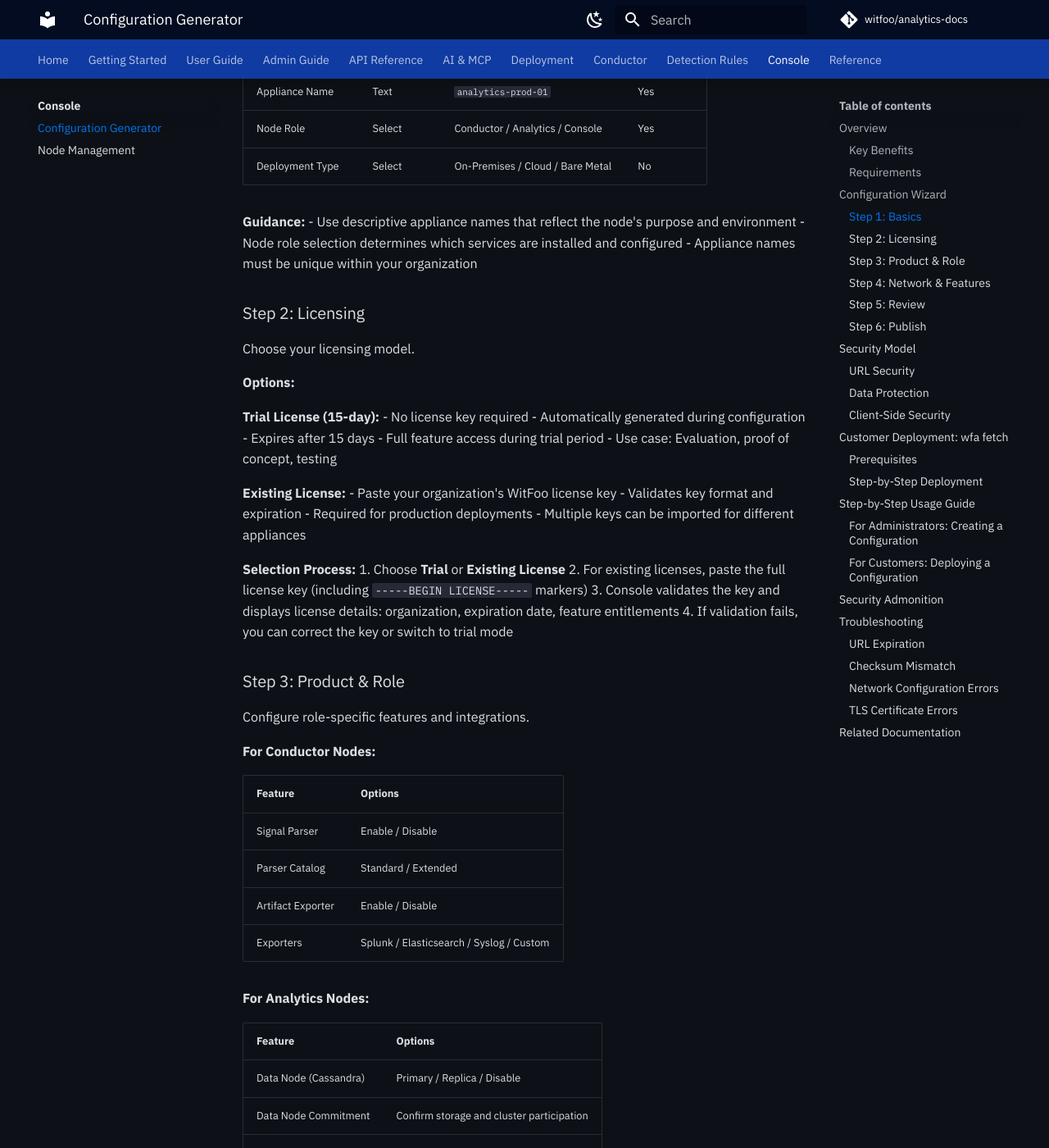
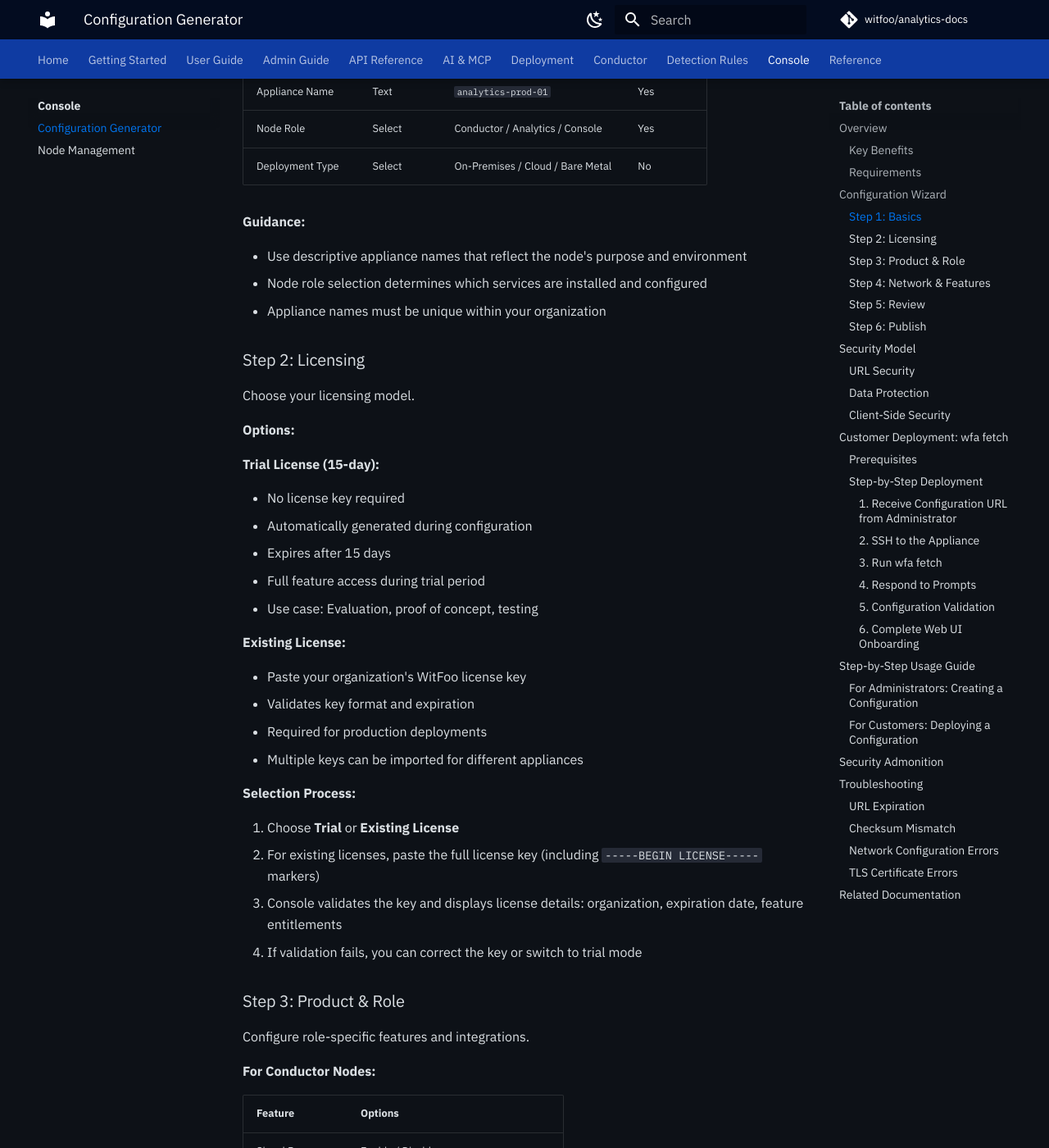
Before and after one commit to witfoo/analytics-docs, an MkDocs documentation site: the page built from docs/console/configuration-generator.md, in a window 1280 px wide and 1400 px high, scrolled down 1305 px. Shown: the whole window at 82% size. Built offline with MkDocs 1.6.1 and Material for MkDocs 9.7.7, drawn with Linux system fonts in a browser that asks for light colours; plug-ins that fetch from the network failed and are left out; comment, search, counter and statistics services are not loaded; the version menu is left out; some of the changed text lies outside the part shown.

Commit message:
docs: fix markdownlint issues (MD032/MD036/MD040/MD031/MD009)
Clear the markdownlint problems flagged by the repo config (default:true):
- docs/console/configuration-generator.md: numbered deployment steps converted
  from bold-as-heading to #### headings (MD036); URL + wfa-fetch console output
  fences given a  language (MD040); blank-lines-around-lists/fences +
  trailing space auto-fixed (MD032/MD031/MD009).
- README.md: directory-tree fence given a  language (MD040).

markdownlint clean (0) + mkdocs build --strict passes.

````diff
--- a/docs/console/configuration-generator.md
+++ b/docs/console/configuration-generator.md
@@ -38,6 +38,7 @@
 | Deployment Type | Select | On-Premises / Cloud / Bare Metal | No |
 
 **Guidance:**
+
 - Use descriptive appliance names that reflect the node's purpose and environment
 - Node role selection determines which services are installed and configured
 - Appliance names must be unique within your organization
@@ -49,6 +50,7 @@
 **Options:**
 
 **Trial License (15-day):**
+
 - No license key required
 - Automatically generated during configuration
 - Expires after 15 days
@@ -56,12 +58,14 @@
 - Use case: Evaluation, proof of concept, testing
 
 **Existing License:**
+
 - Paste your organization's WitFoo license key
 - Validates key format and expiration
 - Required for production deployments
 - Multiple keys can be imported for different appliances
 
 **Selection Process:**
+
 1. Choose **Trial** or **Existing License**
 2. For existing licenses, paste the full license key (including `-----BEGIN LICENSE-----` markers)
 3. Console validates the key and displays license details: organization, expiration date, feature entitlements
@@ -99,6 +103,7 @@
 | Backup Integration | Enable / Disable |
 
 **Selection Process:**
+
 1. Review the available options for your selected node role
 2. Enable or disable optional features based on your deployment
 3. For integrations, select the relevant platforms you plan to use
@@ -130,6 +135,7 @@
 | High Availability | Configure cluster mode (for Console) | Redundancy, failover |
 
 **Configuration:**
+
 1. Enter your network details
 2. For security-critical deployments, upload custom TLS certificates
 3. Enable monitoring and logging features as needed
@@ -141,6 +147,7 @@
 Verify all configuration details before generation.
 
 **Review Checklist:**
+
 - Confirm organization and appliance names
 - Verify node role and role-specific features
 - Check all network parameters (hostname, IP, gateway, DNS)
@@ -148,6 +155,7 @@
 - Ensure license is correctly selected
 
 **Actions:**
+
 - **Back:** Return to previous steps to make changes
 - **Edit [Step]:** Jump to a specific step to modify details
 - **Generate:** Proceed to configuration generation
@@ -165,6 +173,7 @@
 Generate and deliver the configuration via a secure URL.
 
 **Generation Process:**
+
 1. Configuration is encrypted at rest using AES-256-GCM
 2. A single-use URL is generated with 72-hour expiration
 3. The token is hashed before storage (plaintext not retained)
@@ -174,6 +183,7 @@
 **Output:**
 
 You receive:
+
 - **Configuration URL:** A secure, single-use link
 - **Token Expiration:** Exact time when the URL expires (72 hours)
 - **QR Code:** For easy sharing to the target appliance
@@ -235,31 +245,33 @@
 
 ### Step-by-Step Deployment
 
-**1. Receive Configuration URL from Administrator**
+#### 1. Receive Configuration URL from Administrator
 
 The administrator provides:
+
 - Secure configuration URL (valid for 72 hours)
 - QR code (optional, for mobile use)
 - Configuration checksum (for verification)
 
 Example URL:
-```
+
+```text
 https://console.example.com/api/config/download/abc123xyz789
 ```
 
-**2. SSH to the Appliance**
+#### 2. SSH to the Appliance
 
 ```bash
 ssh witfooadmin@<appliance-ip>
 ```
 
-**3. Run wfa fetch**
+#### 3. Run wfa fetch
 
 ```bash
 sudo wfa fetch https://console.example.com/api/config/download/abc123xyz789
 ```
 
-**4. Respond to Prompts**
+#### 4. Respond to Prompts
 
 The `wfa fetch` command prompts for:
 
@@ -270,9 +282,10 @@
 | Confirm Network Settings | `yes/no` | Review auto-detected network config |
 | Confirm Role & Features | `yes/no` | Verify services to be installed |
 
-**5. Configuration Validation**
+#### 5. Configuration Validation
 
 The appliance:
+
 - Downloads the configuration file over HTTPS
 - Verifies the checksum (SHA-256) matches
 - Validates syntax and references
@@ -281,7 +294,7 @@
 
 **Sample Output:**
 
-```
+```text
 $ sudo wfa fetch https://console.example.com/api/config/download/abc123xyz789
 Downloading configuration...
 Verifying checksum...
@@ -295,9 +308,10 @@
 Configuration applied successfully. Access UI at https://10.20.30.40/
 ```
 
-**6. Complete Web UI Onboarding**
+#### 6. Complete Web UI Onboarding
 
 Once `wfa fetch` completes:
+
 1. Navigate to `https://<appliance-ip>`
 2. Log in with the admin email and password from step 4
 3. Complete the 12-step onboarding wizard
@@ -376,6 +390,7 @@
 **Problem:** "This configuration URL has expired"
 
 **Solution:**
+
 1. Contact your administrator
 2. Request a new configuration be generated
 3. Use the new URL within 72 hours
@@ -386,6 +401,7 @@
 **Problem:** "Configuration checksum verification failed"
 
 **Solution:**
+
 1. Verify the configuration URL is correct (copy-paste carefully)
 2. Check for network interruptions during download
 3. Retry the `wfa fetch` command
@@ -396,6 +412,7 @@
 **Problem:** "Network configuration invalid: gateway not reachable"
 
 **Solution:**
+
 1. Verify appliance network connectivity: `ping <gateway-ip>`
 2. Confirm IP address is not already in use: `arp-scan -l`
 3. Check DNS resolution: `nslookup <hostname>`
@@ -406,6 +423,7 @@
 **Problem:** "Cannot download configuration: certificate validation failed"
 
 **Solution:**
+
 1. Verify Console's TLS certificate is valid and not expired
 2. Ensure appliance can reach Console's hostname (DNS resolution)
 3. For self-signed certificates, configure appliance to trust the certificate
````
Also changed, not shown: README.md (+1 -1 lines).
